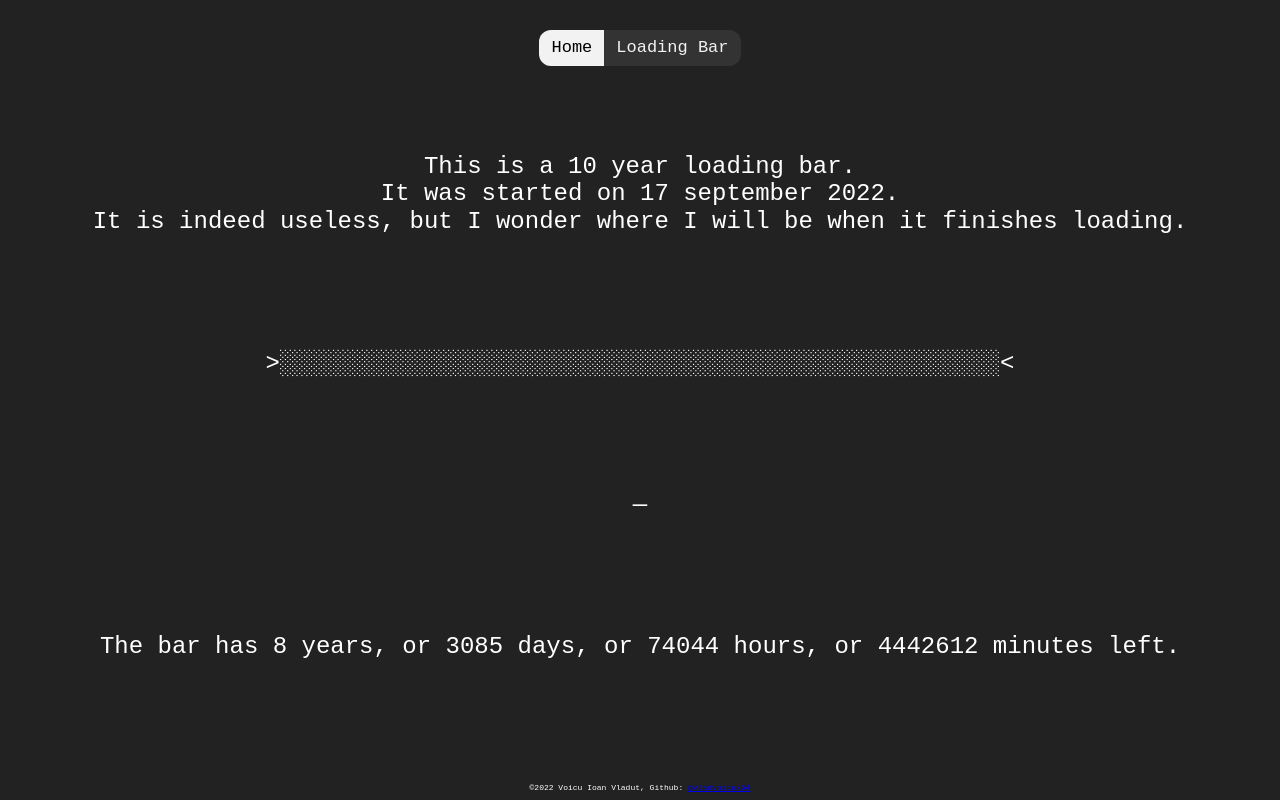
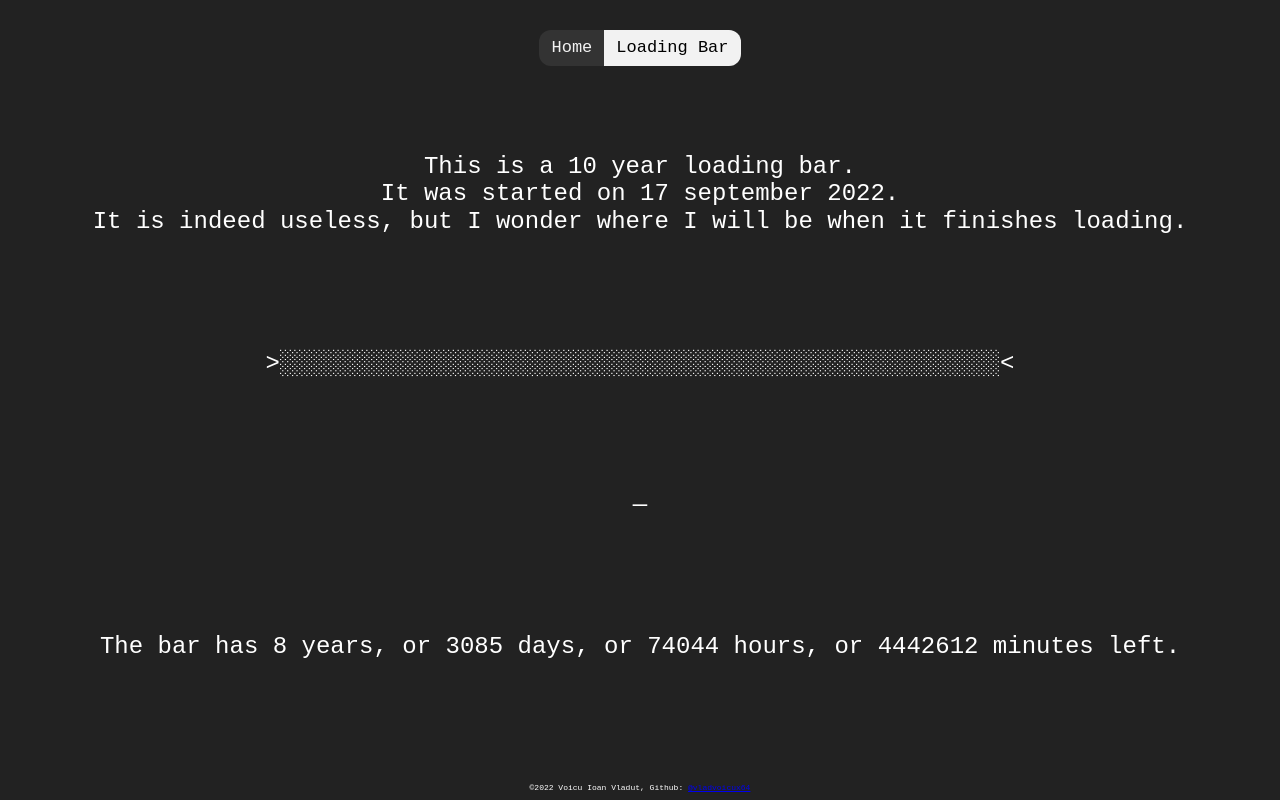
Before and after one commit to vladvoicux64/10yrlb, a website built with Parcel: page index.html in a window 1280 px wide. Built offline with nearby package versions, Linux system fonts and the light colour scheme.

Commit message:
Update index.html

```diff
--- a/index.html
+++ b/index.html
@@ -24,8 +24,8 @@
 </head>
 
 <nav class="navbar">
-  <a class="active" href="https://vladvoicux64.github.io/vladhomepage/">Home</a>
-  <a href="https://vladvoicux64.github.io/10yrlb/">Loading Bar</a>
+  <a href="https://vladvoicux64.github.io/vladhomepage/">Home</a>
+  <a class="active" href="https://vladvoicux64.github.io/10yrlb/">Loading Bar</a>
 </nav>
 
 <body>
```
